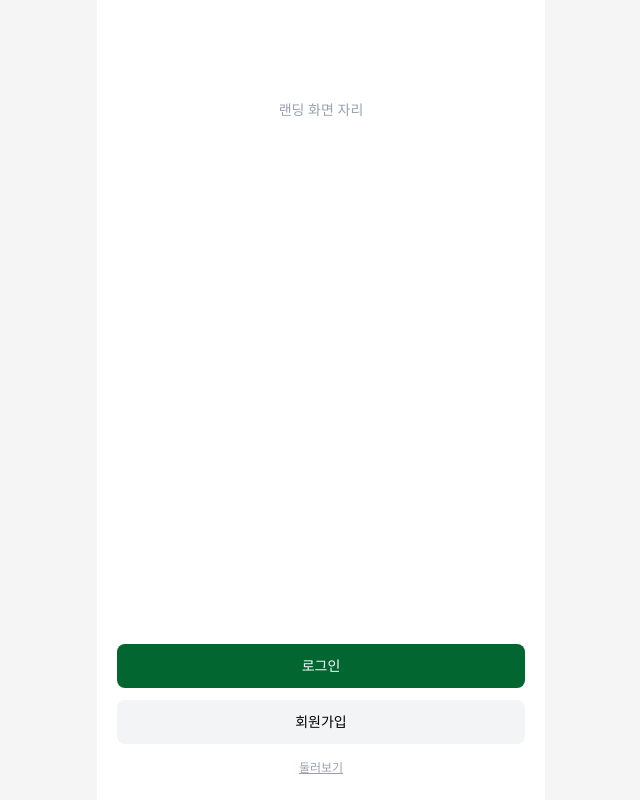
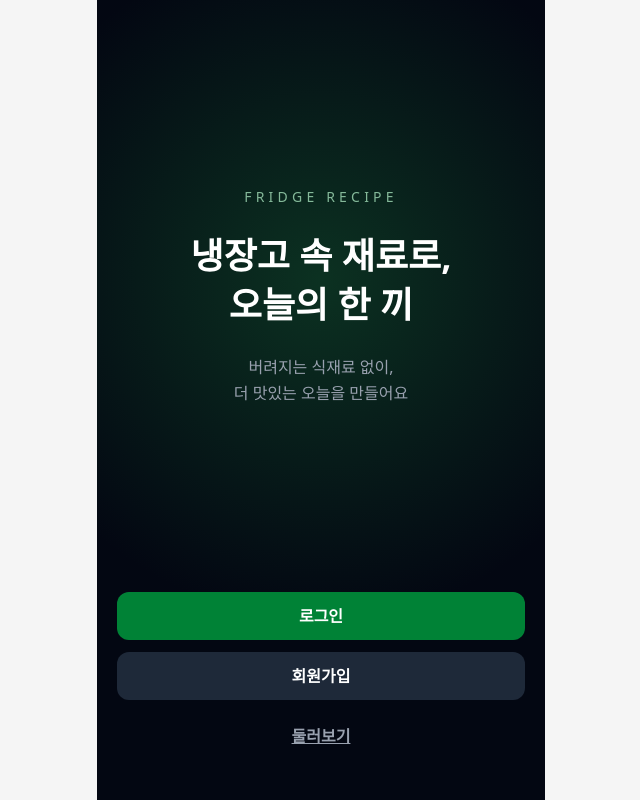
Before and after one commit to amInspireCamp6th-miniProject/front, a React (Vite) app: page / in a window 1280 px wide. Shown: the whole page, without its empty margins (319-959 px from the left). Built offline with nearby package versions, Linux system fonts and the light colour scheme.

Commit message:
feat: 랜딩(M01) 화면 Button 컴포넌트로 구현

```diff
--- a/src/features/user/page/LandingPage.jsx
+++ b/src/features/user/page/LandingPage.jsx
@@ -1,25 +1,35 @@
-import { Link } from 'react-router-dom'
+import { useNavigate } from 'react-router-dom'
 
+import Button from '../../../components/ui/Button'
+
+// M01 랜딩
 function LandingPage() {
+  const navigate = useNavigate()
+
   return (
-    <div className="flex h-full flex-col justify-end gap-3 p-5">
-      <p className="mb-auto pt-20 text-center text-sm text-gray-400">랜딩 화면 자리</p>
+    <div className="flex h-full flex-col bg-gray-950 bg-[radial-gradient(circle_at_50%_35%,rgba(22,101,52,0.45),transparent_60%)] px-5 pb-10">
+      <div className="flex flex-1 flex-col items-center justify-center gap-6 text-center">
+        <p className="text-sm font-medium tracking-[0.3em] text-green-200/70">FRIDGE RECIPE</p>
+        <h1 className="text-4xl leading-snug font-bold text-white">
+          냉장고 속 재료로,
+          <br />
+          오늘의 한 끼
+        </h1>
+        <p className="leading-relaxed text-gray-400">
+          버려지는 식재료 없이,
+          <br />더 맛있는 오늘을 만들어요
+        </p>
+      </div>
 
-      {/* <Link> 는 내부적으로 <a>로 만듦 >> 그래서 <a>의 inline 때문에 block으로 바꾸고 버튼역할 하게끔*/}
-      <Link
-        to="/login"
-        className="block rounded-lg bg-green-800 py-3 text-center text-sm text-white"
-      >
-        로그인
-      </Link>
-
-      <Link to="/signup" className="block rounded-lg bg-gray-100 py-3 text-center text-sm">
-        회원가입
-      </Link>
-
-      <Link to="/home" className="block py-1 text-center text-xs text-gray-400 underline">
-        둘러보기
-      </Link>
+      <div className="flex flex-col gap-3">
+        <Button onClick={() => navigate('/login')}>로그인</Button>
+        <Button variant="dark" onClick={() => navigate('/signup')}>
+          회원가입
+        </Button>
+        <Button variant="ghost" onClick={() => navigate('/home')}>
+          둘러보기
+        </Button>
+      </div>
     </div>
   )
 }
```
